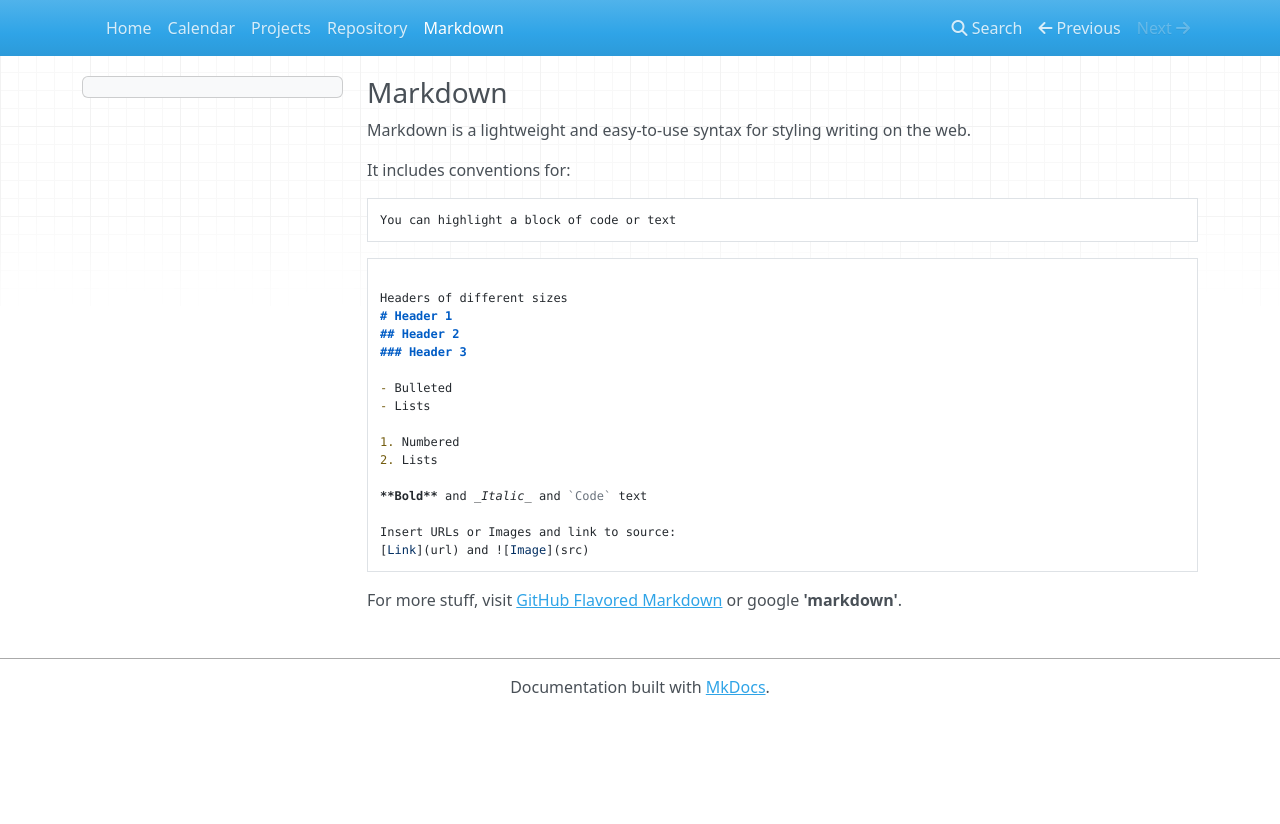
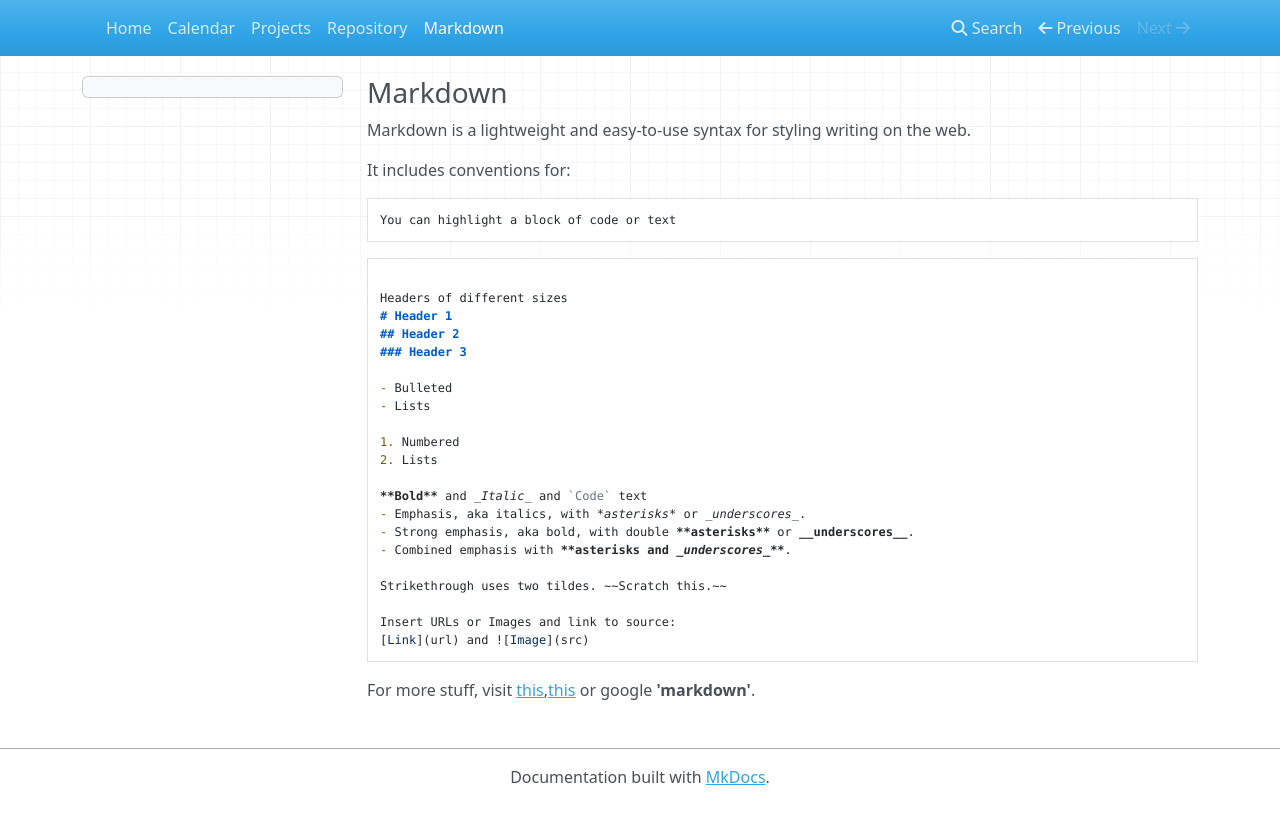
Before and after one commit to lod-online/collab, an MkDocs documentation site: the page built from docs/markdown.md, in a window 1280 px wide. Shown: the top 824 px of the page. Built offline with MkDocs 1.6.1, drawn with Linux system fonts in a browser that asks for light colours; nearby versions of some CDN libraries.

Commit message:
Update markdown.md

````diff
--- a/docs/markdown.md
+++ b/docs/markdown.md
@@ -22,9 +22,14 @@ Headers of different sizes
 2. Lists
 
 **Bold** and _Italic_ and `Code` text
+- Emphasis, aka italics, with *asterisks* or _underscores_.
+- Strong emphasis, aka bold, with double **asterisks** or __underscores__.
+- Combined emphasis with **asterisks and _underscores_**.
+
+Strikethrough uses two tildes. ~~Scratch this.~~
 
 Insert URLs or Images and link to source:
 [Link](url) and ![Image](src)
 ```
 
-For more stuff, visit [GitHub Flavored Markdown](https://guides.github.com/features/mastering-markdown/) or google **'markdown'**.
+For more stuff, visit [this](https://github.com/adam-p/markdown-here/wiki/Markdown-Cheatsheet),[this](https://guides.github.com/features/mastering-markdown/) or google **'markdown'**.
````
